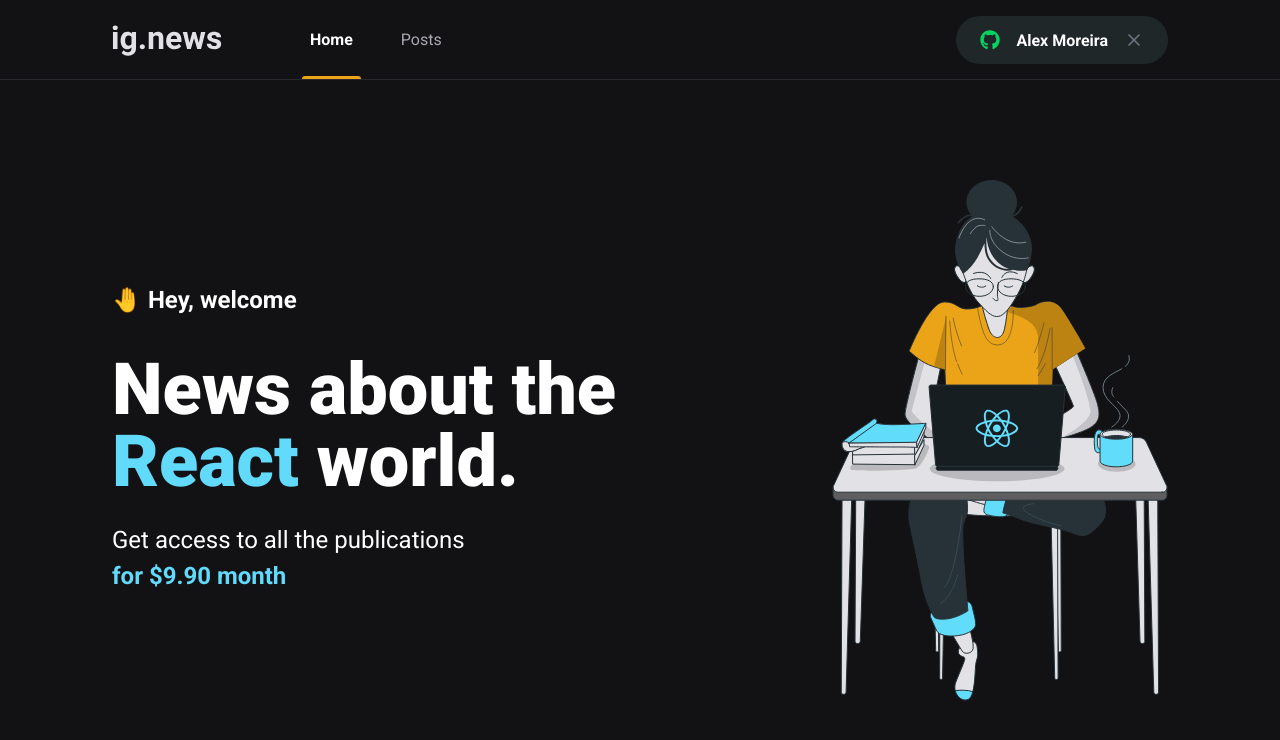
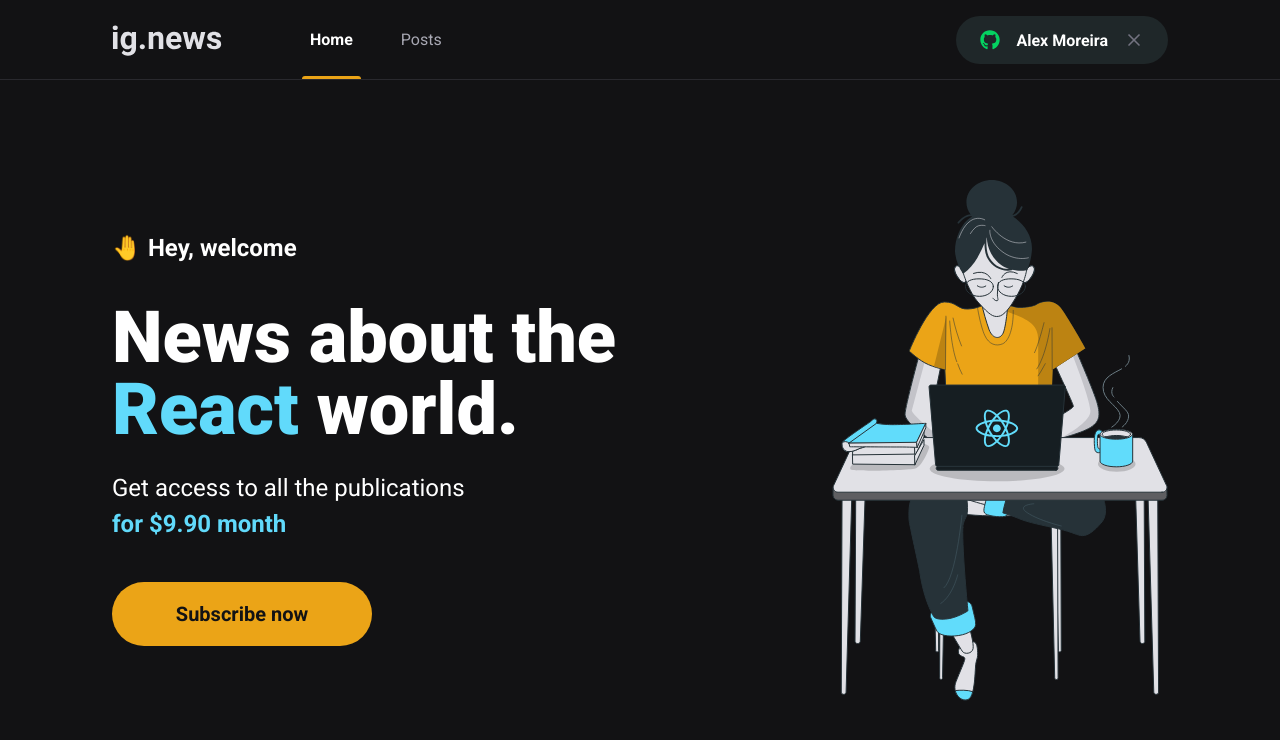
Before and after one commit to AlexMoreira01/IgNews-NextJS, a Next.js app: page / in a window 1280 px wide. Shown: the top 740 px of the page. Built offline with nearby package versions, Linux system fonts and the light colour scheme.

Commit message:
Feat: Component subscribeButton complete

```diff
--- /dev/null
+++ b/src/components/SubscribeButton/index.tsx
@@ -0,0 +1,13 @@
+import styles from './styles.module.scss';
+
+export function SubscribeButton(){
+    return(
+        <button
+            type="button"
+            className={styles.subscribeButton}
+        >
+            Subscribe now
+
+        </button>
+    )
+}
--- /dev/null
+++ b/src/components/SubscribeButton/styles.module.scss
@@ -0,0 +1,20 @@
+.subscribeButton{
+    width: 260px;
+    height: 4rem;
+    border: 0;
+    border-radius: 2rem;
+    background: var(--yellow-500);
+    color: var(--gray-900);
+    font-size: 1.25rem;
+    font-weight: bold;
+
+    display: flex;
+    align-items: center;
+    justify-content: center;
+
+    transition: filter 0.2s;
+
+    &:hover {
+        filter: brightness(0.8)
+    }
+}
--- a/src/pages/home.module.scss
+++ b/src/pages/home.module.scss
@@ -40,5 +40,8 @@
         }
     }
 
+    button{
+        margin-top: 2.5rem;
+    }
 
 }
--- a/src/pages/index.tsx
+++ b/src/pages/index.tsx
@@ -2,6 +2,7 @@
 import Head from 'next/head';
 
 import styles from "./home.module.scss"
+import { SubscribeButton } from "../components/SubscribeButton";
 
 export default function Home() {
     return (
@@ -18,6 +19,7 @@
                         Get access to all the publications <br />
                         <span>for $9.90 month</span>
                     </p>
+                    <SubscribeButton />
                 </section>
 
                 <img src="/images/avatar.svg" alt="Girl coding" />
```
